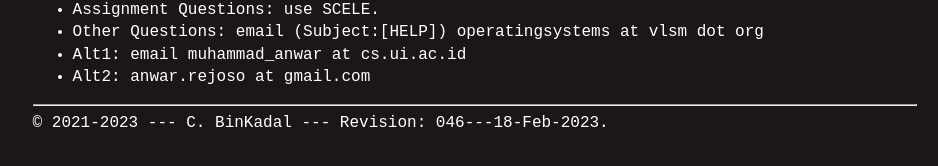
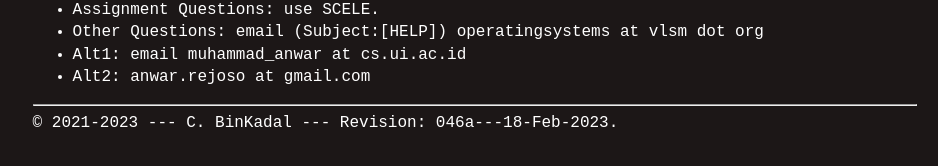
Before and after one commit to os2xx/sysprog, a Jekyll site: the page built from mam.md, in a window 1280 px wide. Shown: the part 269-435 px from the top of the page, without its empty margins (165-1103 px from the left). Built offline with Jekyll 4.4.1, drawn with Linux system fonts in a browser that asks for light colours; our own code applies the rules of GitHub Pages for plain Markdown files.

Commit message:
modified:   WEEK/WEEK02.tar.xz.asc

```diff
--- a/_config.yml
+++ b/_config.yml
@@ -1,5 +1,5 @@
 title: System Programing - Pemerograman Sistem
-version:     "046---18-Feb-2023"
+version:     "046a---18-Feb-2023"
 copyright:   "2021-2023"
 description: This is the System Programing course site,
       a GitHub Page, hosted at GitHub.com (thank you!).
```
Also changed, not shown: 000.md (+1 -1 lines), 1 other file.
